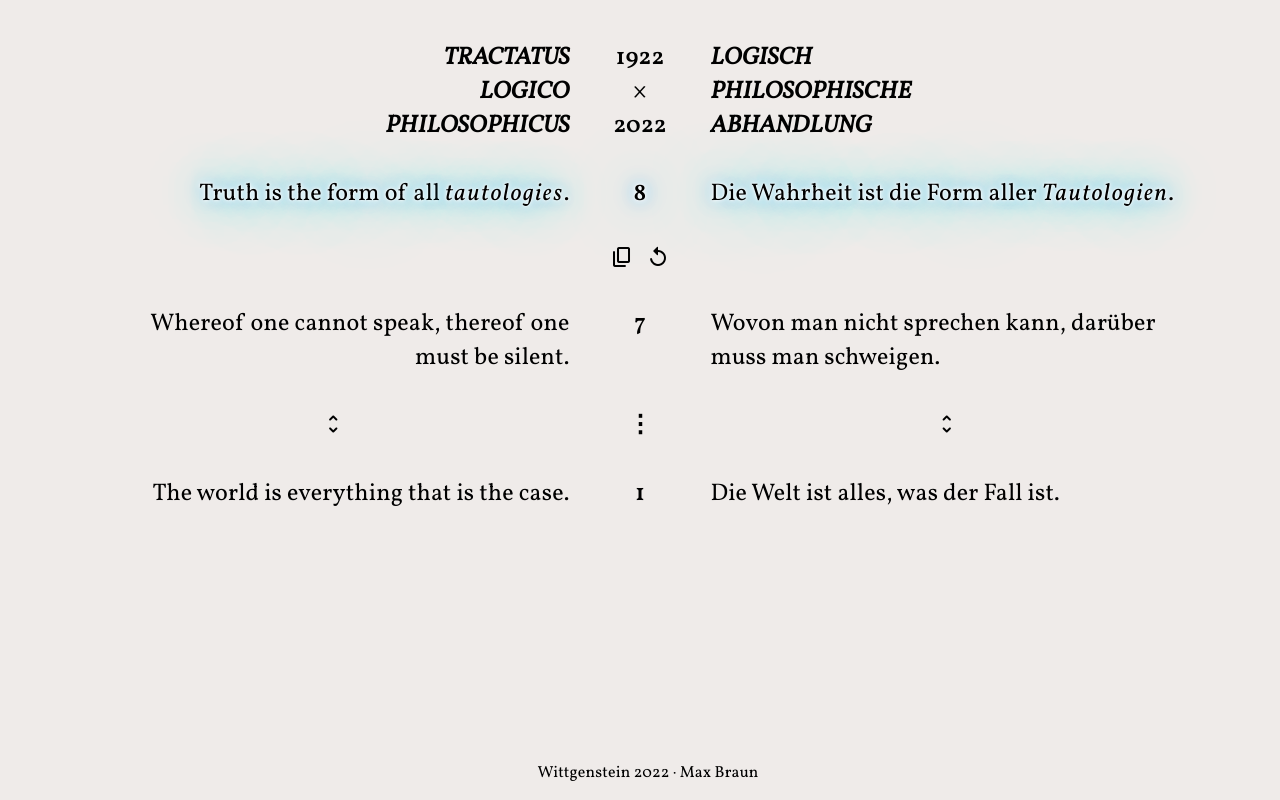
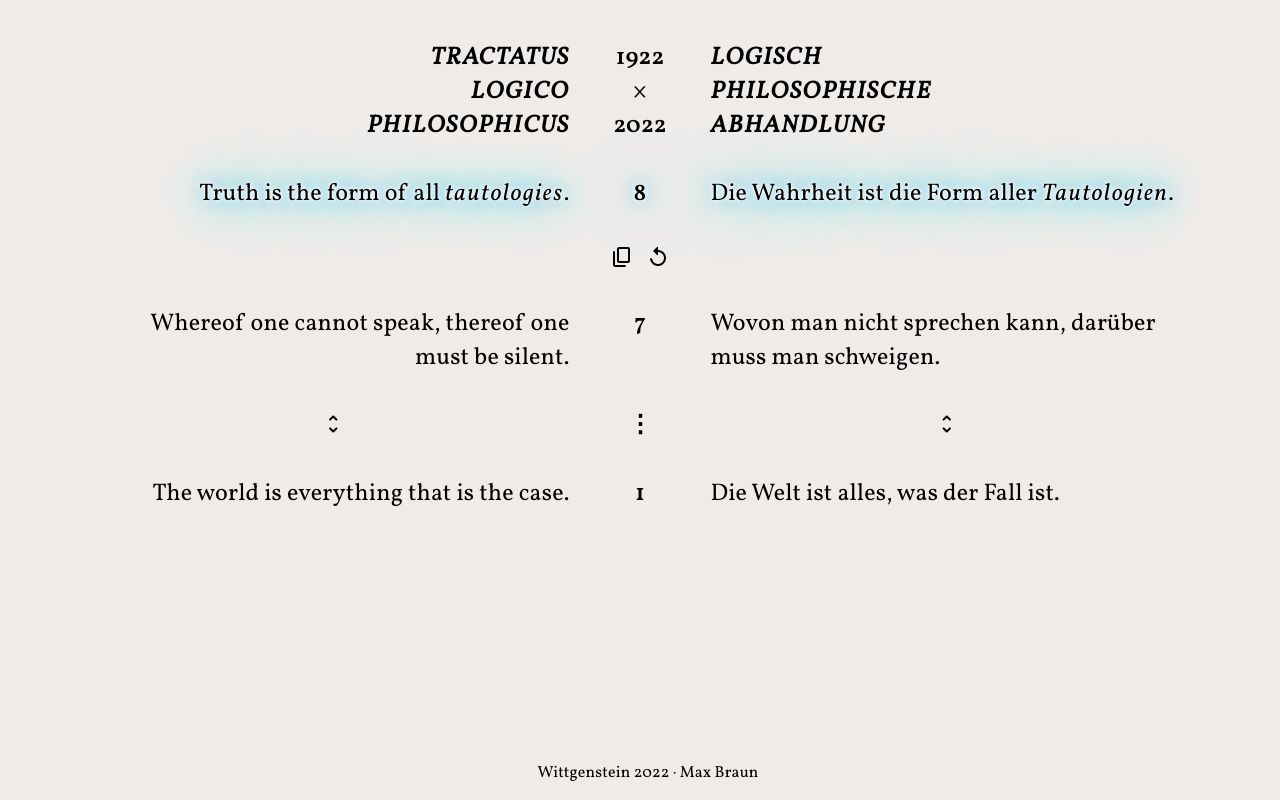
Before and after one commit to maxbbraun/wittgenstein, a plain HTML site: page index.html in a window 1280 px wide. Drawn offline with Linux system fonts and the light colour scheme.

Commit message:
Title font spacing

```diff
--- a/index.html
+++ b/index.html
@@ -54,7 +54,7 @@
         font-size: 1.5rem;
         font-style: italic;
         text-transform: uppercase;
-        letter-spacing: 0.01rem;
+        letter-spacing: 0.1rem;
         color: black;
         vertical-align: top;
         text-align: left;
```
